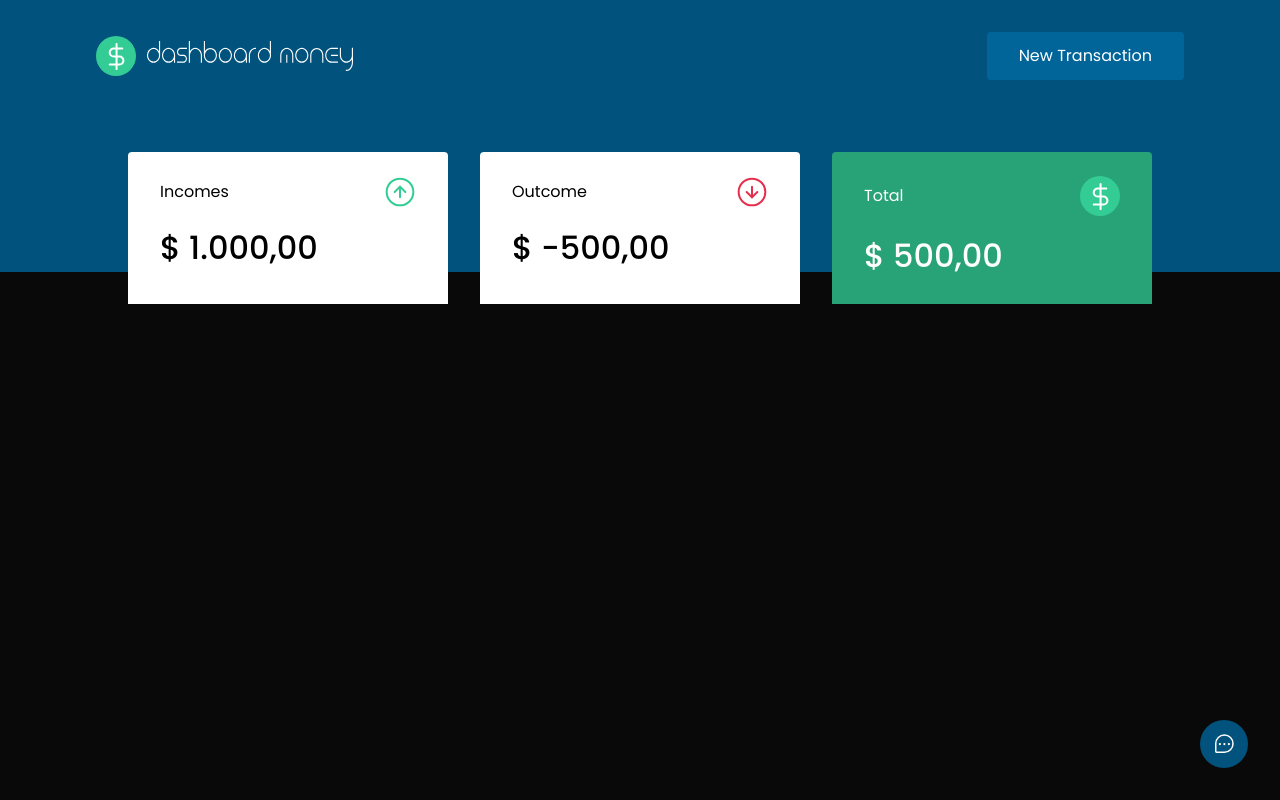
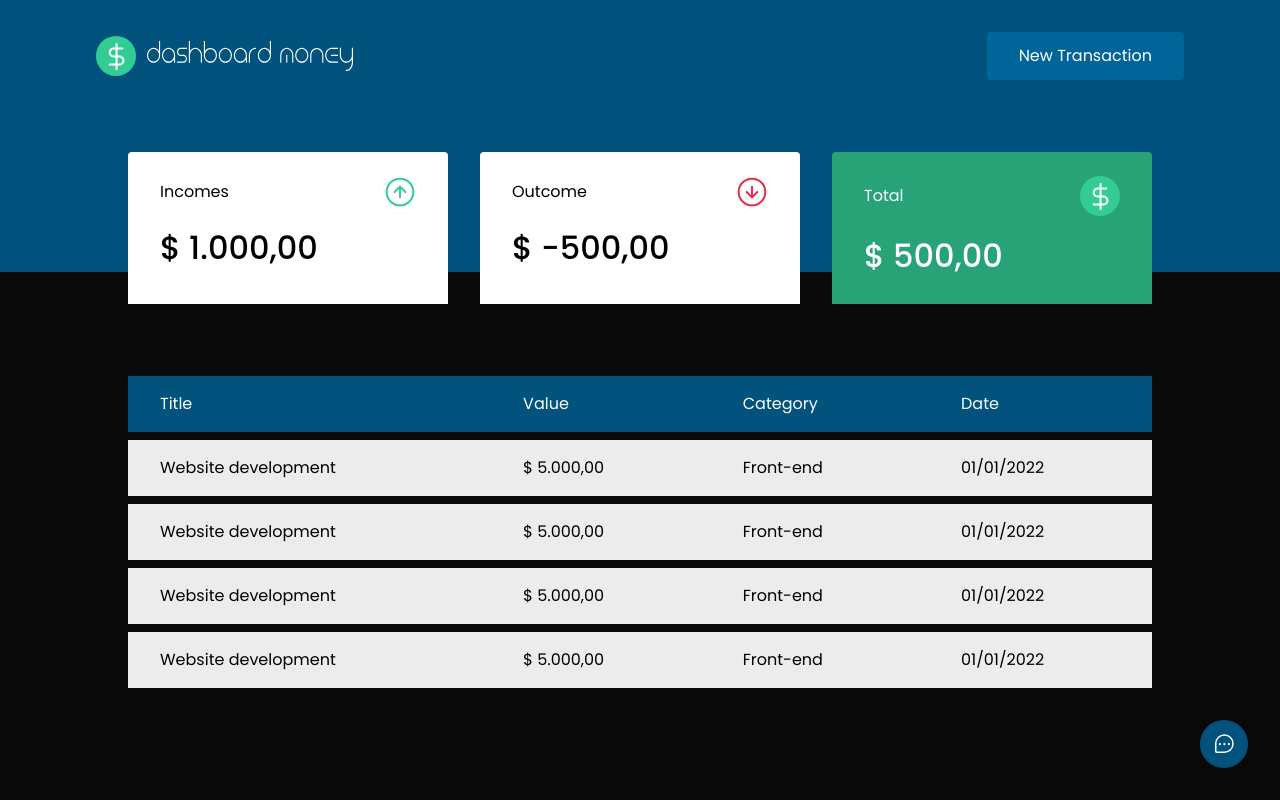
Before and after one commit to BinaryLeo/react_dashboard_money, a React (Create React App) app: page / in a window 1280 px wide. Built offline with nearby package versions, Linux system fonts and the light colour scheme; no server answers.

Commit message:
chore: add transactions table

```diff
--- a/src/components/Dashboard/index.tsx
+++ b/src/components/Dashboard/index.tsx
@@ -1,9 +1,11 @@
 import { Summary } from '../Summary';
+import { TransactionsTable } from '../TransactionsTable';
 import {Container} from './styles';
 export function Dashboard(){
     return (
         <Container>
            <Summary/>
+           <TransactionsTable/>
         </Container>
     );
 }
--- /dev/null
+++ b/src/components/TransactionsTable/index.tsx
@@ -0,0 +1,44 @@
+import { Container } from "./styles";
+
+export function TransactionsTable(){
+    return(
+<Container>
+    <table>
+        <thead>
+            <tr>
+                <th>Title</th>
+                <th>Value</th>
+                <th>Category</th>
+                <th>Date</th>
+            </tr>
+        </thead>
+        <tbody>
+          <tr>
+            <td>Website development</td>
+            <td>$ 5.000,00</td>
+            <td>Front-end</td>
+            <td>01/01/2022</td>
+          </tr>
+          <tr>
+            <td>Website development</td>
+            <td>$ 5.000,00</td>
+            <td>Front-end</td>
+            <td>01/01/2022</td>
+          </tr>
+          <tr>
+            <td>Website development</td>
+            <td>$ 5.000,00</td>
+            <td>Front-end</td>
+            <td>01/01/2022</td>
+          </tr>
+          <tr>
+            <td>Website development</td>
+            <td>$ 5.000,00</td>
+            <td>Front-end</td>
+            <td>01/01/2022</td>
+          </tr>
+        </tbody>
+    </table>
+</Container>
+    );
+}
--- /dev/null
+++ b/src/components/TransactionsTable/styles.ts
@@ -0,0 +1,25 @@
+import styled from "styled-components";
+export const Container = styled.div`
+margin-top:4rem;
+table{
+    width:100%;
+    border-spacing:0 0.5rem;
+    border-collapse: separate;
+
+    th{
+        color:var(--shape);
+        background-color:var(--blue);
+        font-weight:400;
+        padding: 1rem 2rem;
+        line-height:1.5rem;
+        text-align:left;
+    }
+    td{
+        padding: 1rem 2rem;
+        border:0;
+        background-color:var(--table);
+        color:var(---text-dark);
+    }
+}
+
+`;
--- a/src/styles/global.ts
+++ b/src/styles/global.ts
@@ -4,17 +4,19 @@
 :root {
     --background: #09090A;
     --shape: #fff;
+    --table:#ececec;
     --text-style: #FFB86C;
     --text-body: #FFC98C;
     --blue: #01537E;
     --blue_light: #01659A;
     --title: #000;
+    --title-dark:#666666;
     --green: #28A277;
 
 
 }
 * {
-        margin: 0;
+    margin: 0;
         padding: 0;
         box-sizing: border-box;
     }
```
